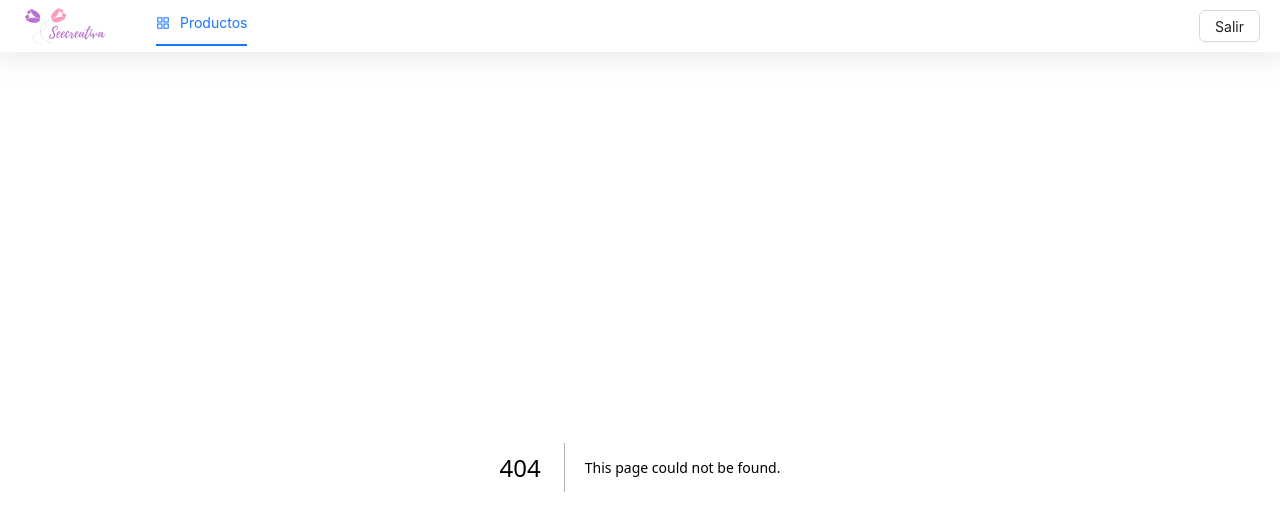
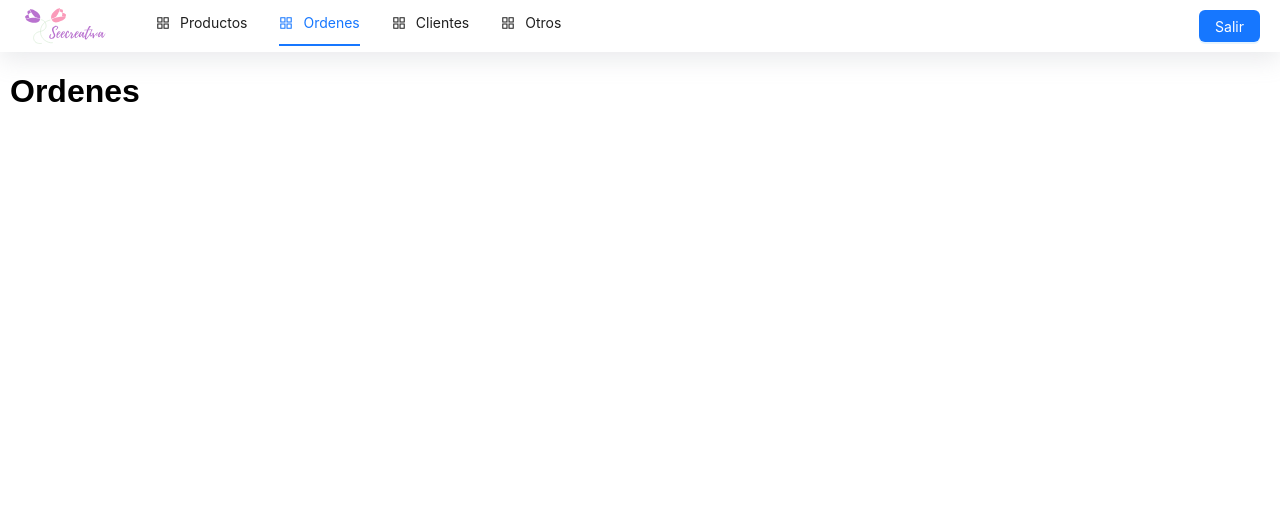
Before and after one commit to LeonelYLuego/seecreativa-frontend, a Next.js app: page /orders in a window 1280 px wide. Before the commit this address had no page. Shown: the top 530 px of the page. Built offline with nearby package versions, Linux system fonts and the light colour scheme.

Commit message:
NavBar finished

```diff
--- a/src/common/components/navbar/index.tsx
+++ b/src/common/components/navbar/index.tsx
@@ -1,11 +1,62 @@
-import { Menu, Button } from "antd";
+import { Menu, Button, MenuProps } from "antd";
 import { AppstoreOutlined } from "@ant-design/icons";
 import styles from "./style.module.css";
-import Link from "next/link";
 import { PATHS } from "@/common/utils/constants/paths.constant";
+import { useRouter } from "next/router";
 
 export default function NavBar() {
-  const path = PATHS.PRODUCTS.DEFAULT;
+  const router = useRouter()
+  const path = router.pathname;
+
+  const items: MenuProps['items'] = [
+    {
+      key: PATHS.PRODUCTS.DEFAULT,
+      label: (
+        <a href={PATHS.PRODUCTS.DEFAULT}>Productos</a>
+      ),
+      icon: <AppstoreOutlined />,
+
+    },
+    {
+      key: PATHS.ORDERS.DEFAULT,
+      label: (
+        <a href={PATHS.ORDERS.DEFAULT}>Ordenes</a>
+      ),
+      icon: <AppstoreOutlined />,
+    },
+    {
+      key: PATHS.CLIENTS.DEFAULT,
+      label: (
+        <a href={PATHS.CLIENTS.DEFAULT}>Clientes</a>
+      ),
+      icon: <AppstoreOutlined />,
+    },
+    {
+      key: 'sub1',
+      label: 'Otros',
+      icon: <AppstoreOutlined />,
+      children: [
+        {
+          key: PATHS.CLASSIFICATIONS.DEFAULT,
+          label: (
+            <a href={PATHS.CLASSIFICATIONS.DEFAULT}>Clasificaciones</a>
+          ),
+        },
+        {
+          key: PATHS.PRICES.DEFAULT,
+          label: (
+            <a href={PATHS.PRICES.DEFAULT}>Precios</a>
+          ),
+        },
+        {
+          key: PATHS.USERS.DEFAULT,
+          label: (
+            <a href={PATHS.USERS.DEFAULT}>Usuarios</a>
+          ),
+        },
+      ],
+    },
+  ];
 
   return (
     <div className={styles["nav-bar"]}>
@@ -17,13 +68,10 @@ export default function NavBar() {
         mode="horizontal"
         defaultSelectedKeys={[path]}
         className={styles.menu}
-      >
-        <Menu.Item key={PATHS.PRODUCTS.DEFAULT} icon={<AppstoreOutlined />}>
-          <Link href={PATHS.PRODUCTS.DEFAULT}>Productos</Link>
-        </Menu.Item>
-      </Menu>
+        items={items}
+      />
       <div className={styles["log-out"]}>
-        <Button>Salir</Button>
+        <Button type="primary">Salir</Button>
       </div>
     </div>
   );
--- a/src/common/components/navbar/style.module.css
+++ b/src/common/components/navbar/style.module.css
@@ -24,4 +24,5 @@
   align-items: flex-start;
   justify-content: flex-start;
   border: none;
+  min-width: auto;
 }
--- a/src/common/utils/constants/paths.constant.tsx
+++ b/src/common/utils/constants/paths.constant.tsx
@@ -1,5 +1,20 @@
 export const PATHS = {
     PRODUCTS: {
         DEFAULT: '/products',
+    },
+    ORDERS: {
+        DEFAULT: '/orders'
+    },
+    CLIENTS: {
+        DEFAULT: '/clients'
+    },
+    CLASSIFICATIONS: {
+        DEFAULT: '/classifications',
+    },
+    PRICES: {
+        DEFAULT: '/prices',
+    },
+    USERS: {
+        DEFAULT: '/users',
     }
 }
--- /dev/null
+++ b/src/pages/orders/index.tsx
@@ -0,0 +1,5 @@
+export default function Orders() {
+    return (
+        <h1>Ordenes</h1>
+    );
+}
```
